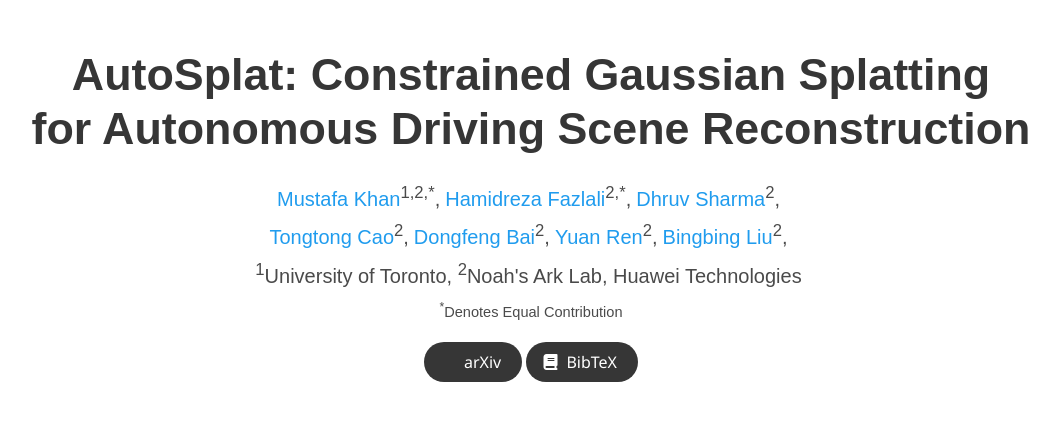
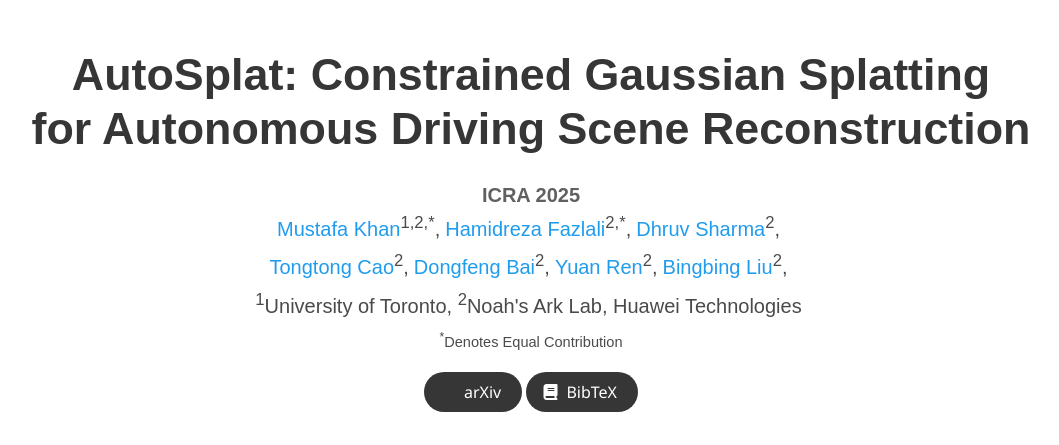
Before and after one commit to autosplat/autosplat.github.io, a plain HTML site: page index.html in a window 1280 px wide. Shown: the top 445 px of the page, without its empty margins (109-1168 px from the left). Drawn offline with nearby package versions, Linux system fonts and the light colour scheme; some icons are missing; a web font is replaced by a local one.

Commit message:
Update index.html
Accepted to ICRA 2025.

```diff
--- a/index.html
+++ b/index.html
@@ -47,6 +47,7 @@
         <div class="columns is-centered">
           <div class="column has-text-centered">
             <h1 class="title is-1 publication-title" style="font-size: 2.8rem; max-width: 100%; margin: 0.5 auto; line-height: 1.2;">AutoSplat: Constrained Gaussian Splatting <br>for Autonomous Driving Scene Reconstruction</h1>
+            <div class="is-size-5 publication-authors"><b style="color:	#606060;">ICRA 2025</b></div>
             <div class="is-size-5 publication-authors">
               <!-- Paper authors -->
               <div class="author-row">
```
